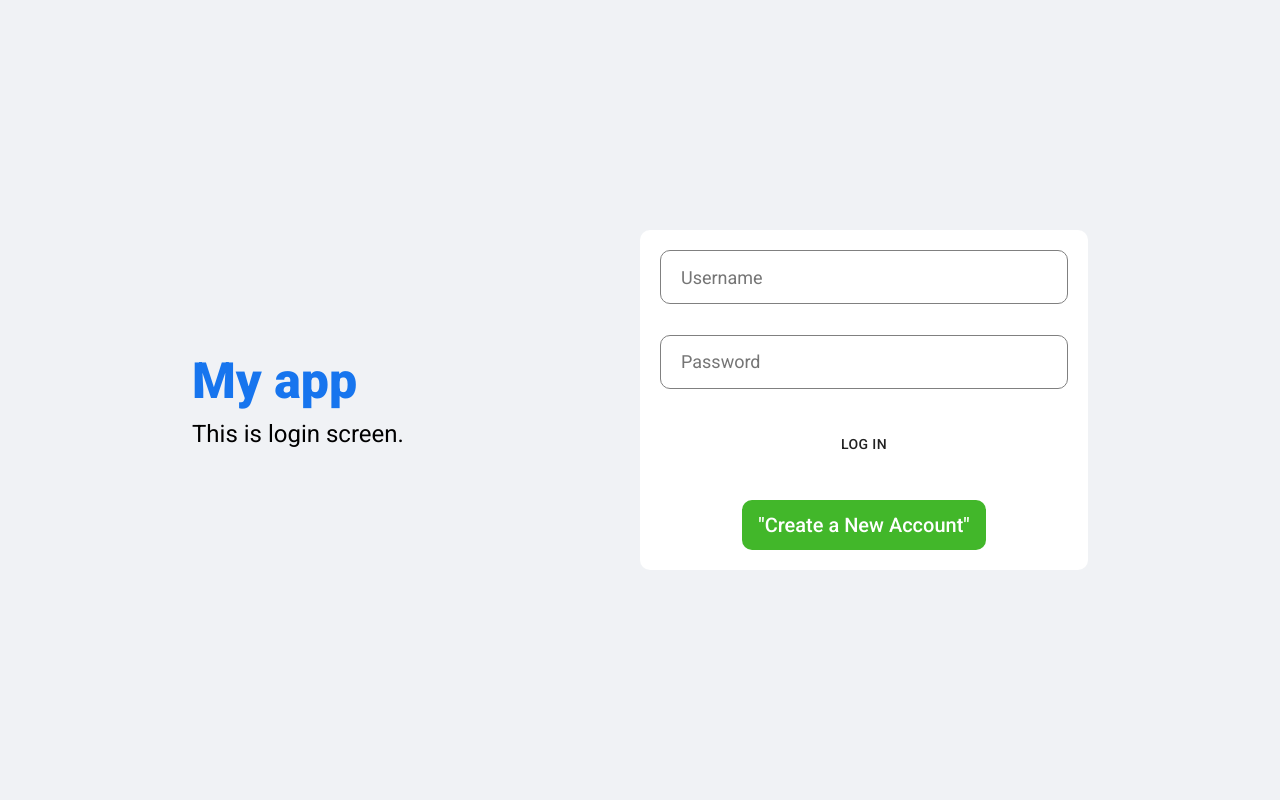
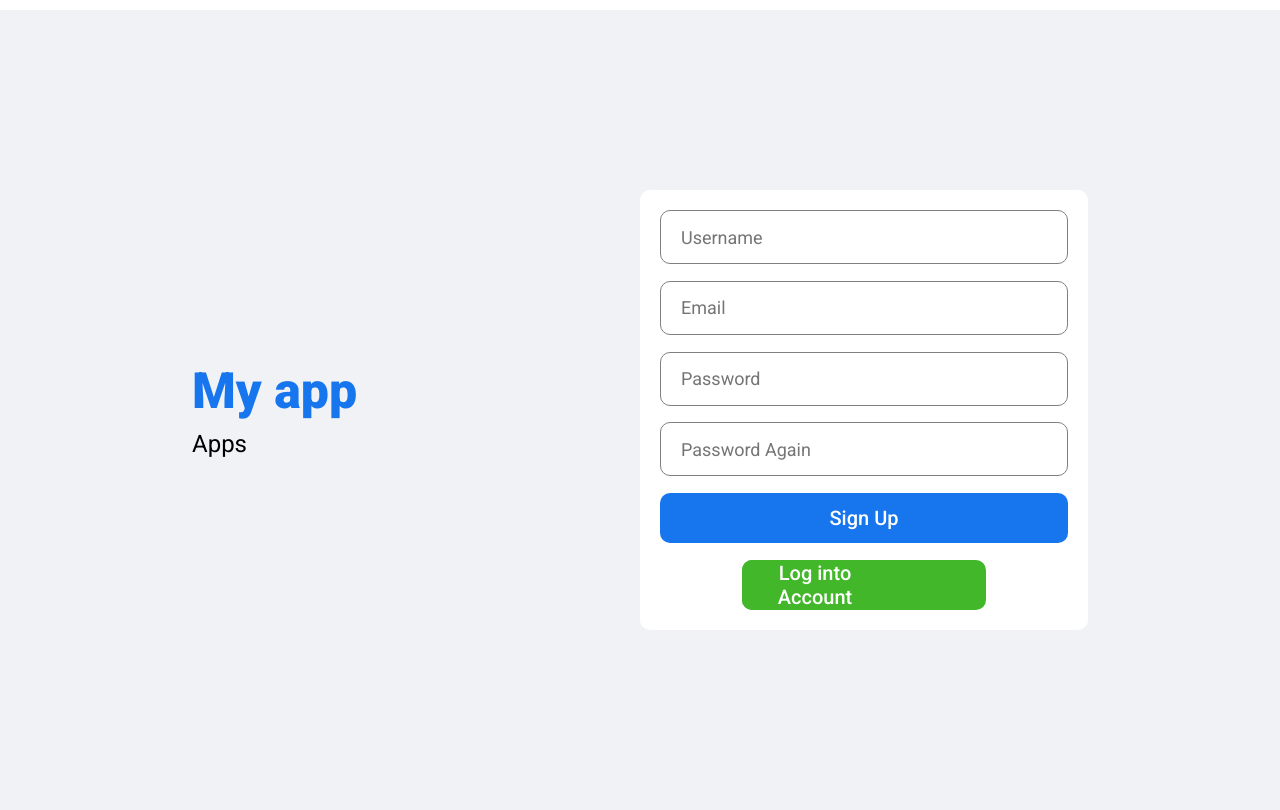
Before and after one commit to sunny092020/react, a React (Create React App) app in the folder university_list/client/: page /register in a window 1280 px wide. Built offline with nearby package versions, Linux system fonts and the light colour scheme.

Commit message:
fix register

```diff
--- a/university_list/client/src/App.js
+++ b/university_list/client/src/App.js
@@ -3,23 +3,24 @@ import "./App.css";
 import Home from "./pages/home/Home";
 import { BrowserRouter as Router, Switch, Route } from "react-router-dom";
 import Login from "./pages/login/Login";
+import Register from "./pages/register/Register";
 import Newsletter from "./pages/newsletter/Newsletter";
-import Topbar from "./components/topbar/Topbar";
 import { useSelector } from 'react-redux'
 
 function App() {
   const user = useSelector(state => state.auth.value)
-  if (!user) {
-    return <Login />
-  }
   return (
     <Router>
-      <Topbar />
       <div className="container">
         <Switch>
-          <Route exact path="/"><Home /></Route>
           <Route path="/login"><Login /></Route>
-          <Route path="/newsletter"><Newsletter /></Route>
+          <Route path="/register"><Register /></Route>
+          <Route path="/newsletter">
+            {user ? <Newsletter /> : <Login />}
+          </Route>
+          <Route exact path="/">
+            {user ? <Home /> : <Login />}
+          </Route>
         </Switch>
       </div>
     </Router>
--- a/university_list/client/src/components/topbar/Topbar.jsx
+++ b/university_list/client/src/components/topbar/Topbar.jsx
@@ -6,6 +6,7 @@ import { useDispatch } from 'react-redux'
 import { searchByKeyword } from '../../features/search/searchSlice'
 import { useHistory } from "react-router-dom";
 import { logout } from '../../features/auth/authSlice'
+import { useSelector } from 'react-redux'
 
 export default function Topbar() {
   const history = useHistory();
@@ -18,6 +19,8 @@ export default function Topbar() {
     dispatch(logout());
     history.push("/");
   };
+
+  const user = useSelector(state => state.auth.value)
 
   return (
     <div className="topbarContainer">
@@ -44,6 +47,7 @@ export default function Topbar() {
           <Link to="/newsletter">
             <span className="topbarLink">Newsletter</span>
           </Link>
+          {user.username}
           <ExitToAppIcon className="logout" onClick={handleLogout} />
         </div>
       </div>
--- a/university_list/client/src/pages/home/Home.jsx
+++ b/university_list/client/src/pages/home/Home.jsx
@@ -1,9 +1,11 @@
 import UniversityList from "../../components/university/UniversityList"
 import "./home.css"
+import Topbar from "../../components/topbar/Topbar";
 
 export default function Home() {
   return (
     <div className="homeContainer">
+      <Topbar />
       <UniversityList/>
     </div>
   );
--- a/university_list/client/src/pages/login/Login.jsx
+++ b/university_list/client/src/pages/login/Login.jsx
@@ -4,8 +4,12 @@ import { useDispatch } from 'react-redux'
 import { login } from '../../features/auth/authSlice'
 import axios from "axios";
 import Button from '@material-ui/core/Button';
+import { Link } from "react-router-dom";
+import { useHistory } from "react-router-dom";
 
 export default function Login() {
+  const history = useHistory();
+
   const username = useRef();
   const password = useRef();
 
@@ -20,6 +24,7 @@ export default function Login() {
     axios.post("/auth/login", userCredentails
     ).then(function (response) {
       dispatch(login(response.data));
+      history.push("/");
     })
     .catch(function (error) {
       alert(error);
@@ -53,7 +58,9 @@ export default function Login() {
               ref={password}
             />
             <Button className="loginButton" onClick={handleClick}>Log In</Button>
-            <button className="loginRegisterButton">"Create a New Account"</button>
+            <Link to="/register">
+              <button className="loginRegisterButton">"Create a New Account"</button>
+            </Link>
           </form>
         </div>
       </div>
--- a/university_list/client/src/pages/newsletter/Newsletter.jsx
+++ b/university_list/client/src/pages/newsletter/Newsletter.jsx
@@ -5,6 +5,7 @@ import Input from '@material-ui/core/Input';
 import React from 'react';
 import axios from "axios";
 import Container from '@material-ui/core/Container';
+import Topbar from "../../components/topbar/Topbar";
 
 export default function Newsletter() {
   const inputEl = useRef(null);
@@ -21,10 +22,13 @@ export default function Newsletter() {
     });
   };
   return (
-    <Container className="newsLetter">
-      <Input inputRef={inputEl} type="text" placeholder="Email" />
-      <br/><br/>
-      <Button onClick={onButtonClick}>Subscribe</Button>
-    </Container>
+    <div className="homeContainer">
+      <Topbar />
+      <Container className="newsLetter">
+        <Input inputRef={inputEl} type="text" placeholder="Email" />
+        <br/><br/>
+        <Button onClick={onButtonClick}>Subscribe</Button>
+      </Container>
+    </div>
   );
 }
--- a/university_list/client/src/pages/register/Register.jsx
+++ b/university_list/client/src/pages/register/Register.jsx
@@ -36,7 +36,7 @@ export default function Register() {
         <div className="loginLeft">
           <h3 className="loginLogo">My app</h3>
           <span className="loginDesc">
-            See universities around the world.
+            Apps
           </span>
         </div>
         <div className="loginRight">
--- a/university_list/client/src/pages/register/register.css
+++ b/university_list/client/src/pages/register/register.css
@@ -1,18 +1,3 @@
-.login {
-  width: 100vw;
-  height: 100vh;
-  background-color: #f0f2f5;
-  display: flex;
-  align-items: center;
-  justify-content: center;
-}
-
-.loginWrapper {
-  width: 70%;
-  height: 70%;
-  display: flex;
-}
-
 .loginLeft,
 .loginRight {
   flex: 1;
```
